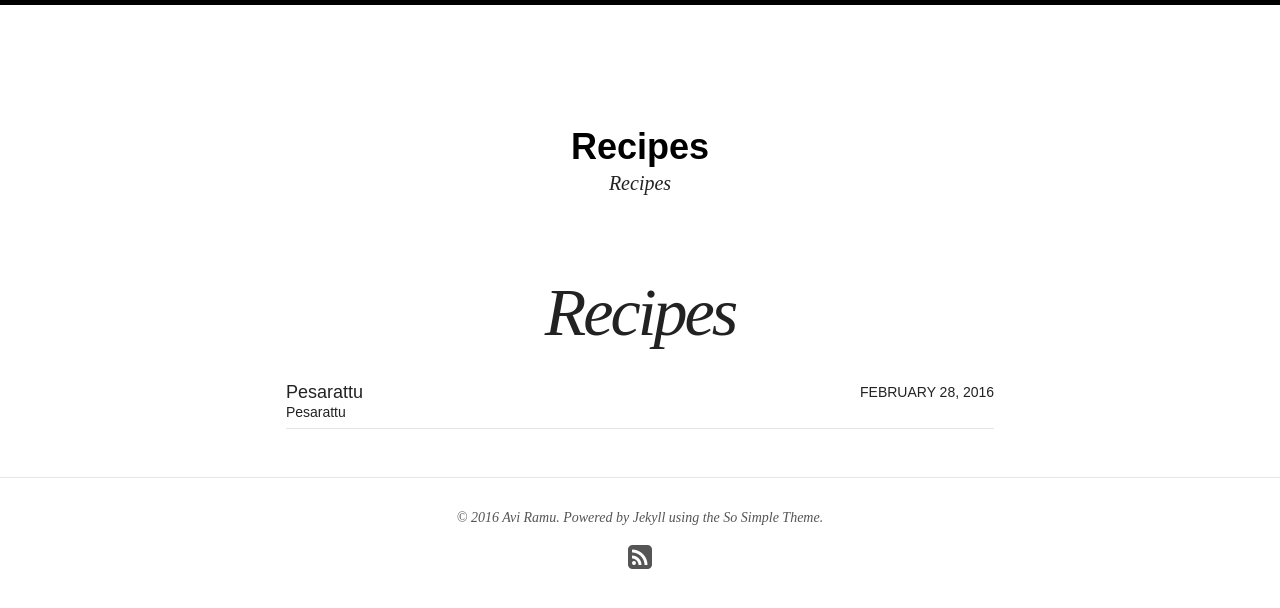
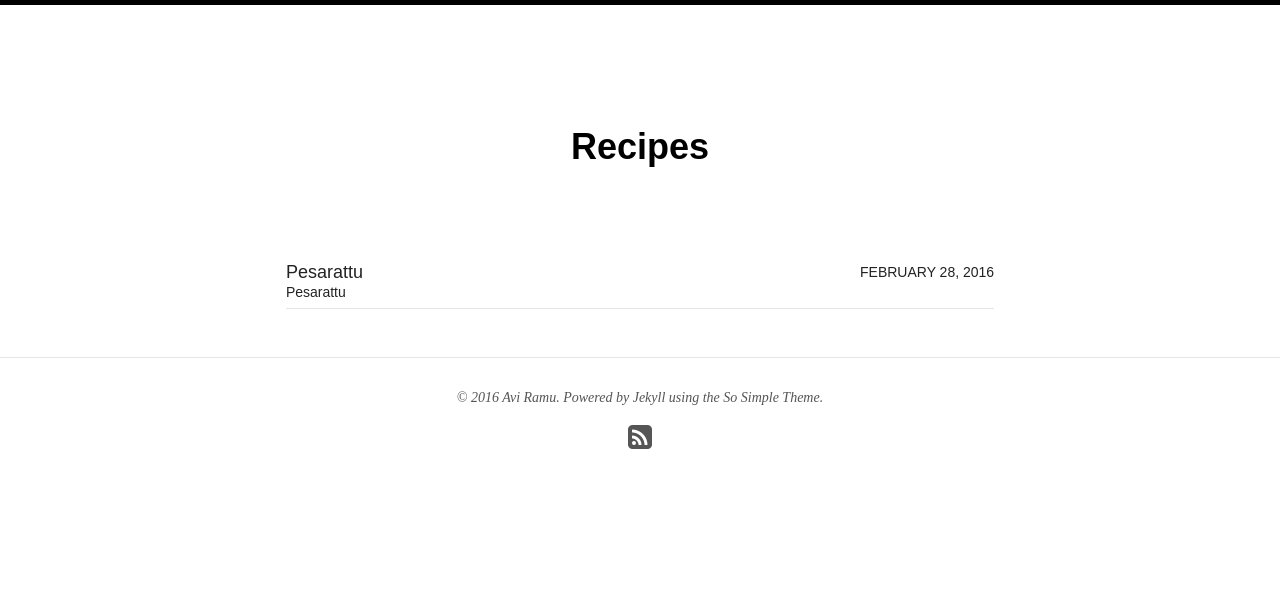
Before and after one commit to gatoravi/recipes, a Jekyll site: the page built from blog/index.md, in a window 1280 px wide. Shown: the top 608 px of the page. Built offline with Jekyll 4.4.1, drawn with Linux system fonts in a browser that asks for light colours; nearby versions of some CDN libraries.

Commit message:
Remove subtitles

```diff
--- a/_config.yml
+++ b/_config.yml
@@ -2,7 +2,7 @@
 
 title: Recipes
 locale: en_US
-description: Recipes
+description:
 logo:
 url: //gatoravi.github.io/recipes
 
--- a/blog/index.md
+++ b/blog/index.md
@@ -1,7 +1,7 @@
 ---
 layout: page
-title: Recipes
-excerpt: "Recipes"
+title:
+excerpt: ""
 search_omit: true
 ---
 
```
